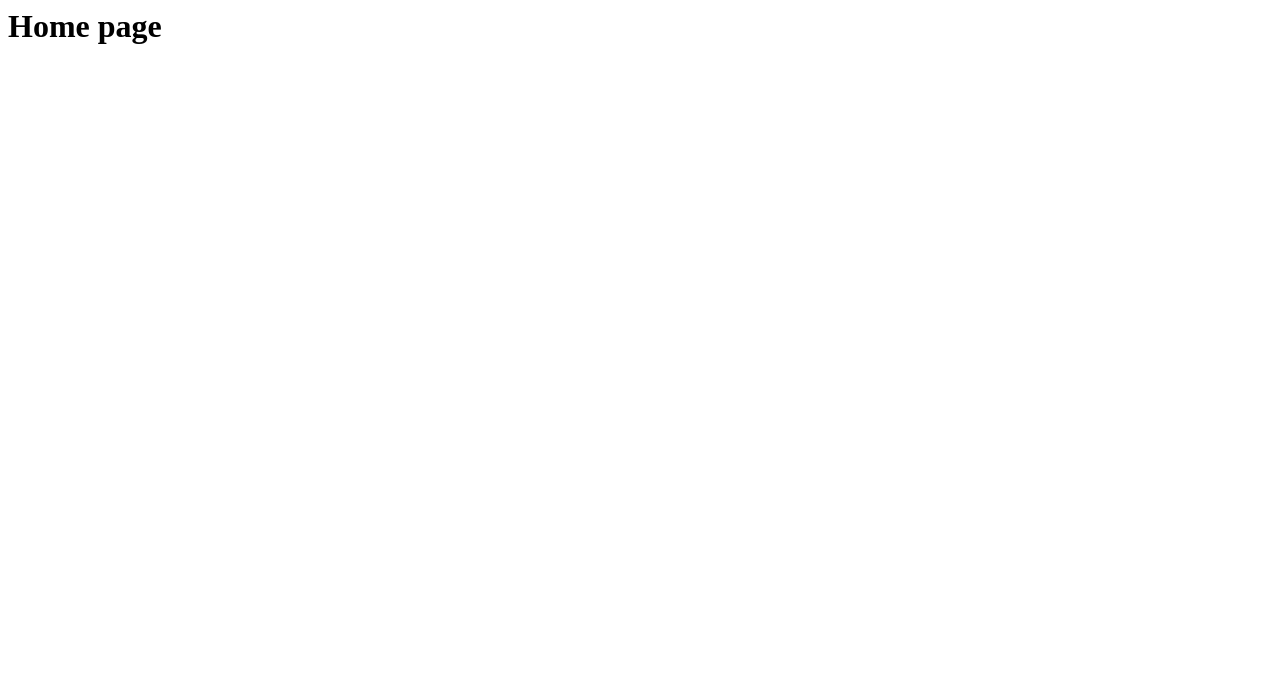
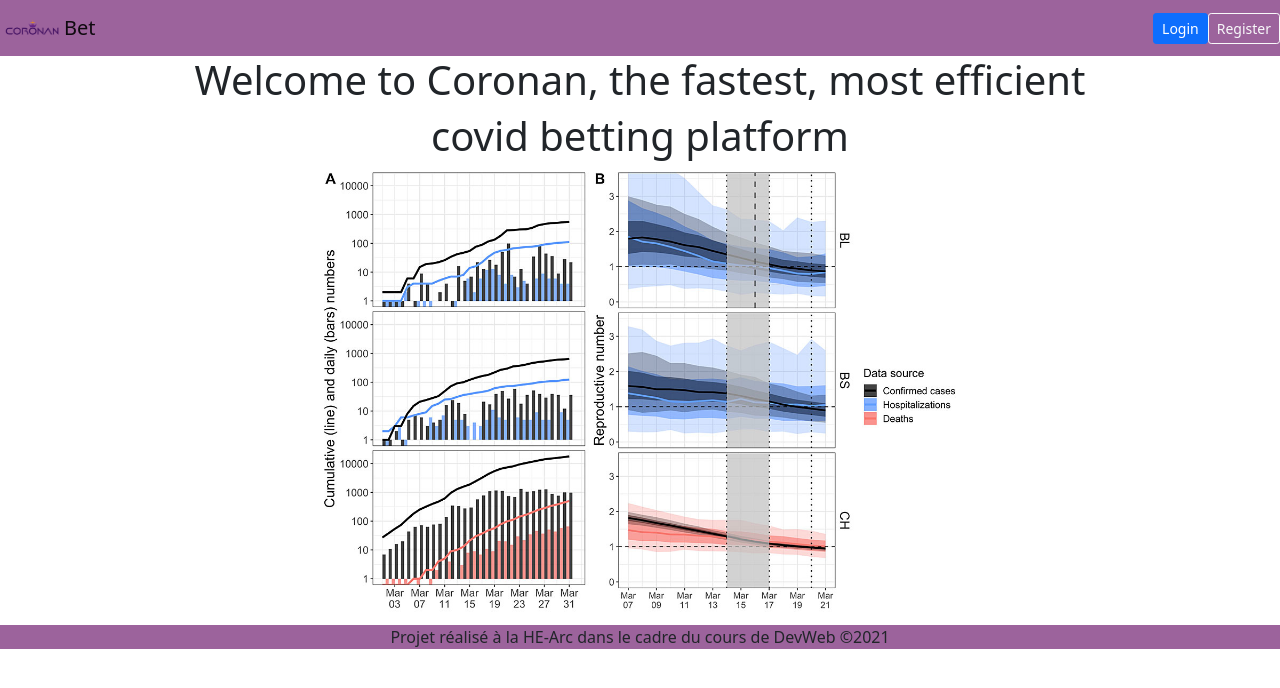
Before and after one commit to HE-Arc/Coronan, a Django app: page / in a window 1280 px wide. Before the commit the part shown is almost empty. Shown: the top 688 px of the page. Run offline with Django 3.2, Linux system fonts and the light colour scheme; grey boxes labelled with a size stand in for pictures from a placeholder-image service; some libraries are stand-ins or nearby versions.

Commit message:
Ajout du header, footer et de la view Home

```diff
--- /dev/null
+++ b/coronanapp/templates/footer.html
@@ -0,0 +1,3 @@
+<footer style="background-color: rgb(156, 99, 156);">
+    <center>Projet réalisé à la HE-Arc dans le cadre du cours de DevWeb &copy;2021</center>
+</footer>
--- /dev/null
+++ b/coronanapp/templates/header.html
@@ -0,0 +1,30 @@
+<header>
+
+    <nav class="navbar navbar-expand-lg navbar-light" style="background-color: rgb(156, 99, 156);">
+        {% load static %}
+        <img src=" {% static 'coronanapp/images/coronan.png' %}" alt="My image" width="5%" height="5%">
+        <div class="d-flex flex-grow-1">
+            <span class="w-100 d-lg-none d-block">
+                <!-- hidden spacer to center brand on mobile -->
+            </span>
+            <a class="navbar-brand d-none d-lg-inline-block" href="#"> Bet </a>
+            <a class="navbar-brand-two mx-auto d-lg-none d-inline-block" href="#">
+                <img src="//placehold.it/40?text=LOGO" alt="logo">
+            </a>
+            <div class="w-100 text-right">
+                <button class="navbar-toggler" type="button" data-toggle="collapse" data-target="#myNavbar">
+                    <span class="navbar-toggler-icon"></span>
+                </button>
+            </div>
+        </div>
+        <div class="collapse navbar-collapse flex-grow-1 text-right" id="myNavbar">
+            <ul class="navbar-nav ms-auto flex-nowrap">
+                <li class="nav-item">
+                    <button type="button" class="btn btn-primary btn-sm">Login</button>
+                <li class="nav-item">
+                    <button type="button" class="btn btn-outline-light btn-sm">Register</button>
+                </li>
+            </ul>
+        </div>
+    </nav>
+</header>
--- a/coronanapp/templates/home.html
+++ b/coronanapp/templates/home.html
@@ -1 +1,31 @@
-<h1>Home page</h1>
+<!DOCTYPE html>
+<html lang="en">
+
+<head>
+    <meta charset="UTF-8">
+    <meta http-equiv="X-UA-Compatible" content="IE=edge">
+    <meta name="viewport" content="width=device-width, initial-scale=1.0">
+
+
+    <link href="https://cdn.jsdelivr.net/npm/bootstrap@5.0.0-beta2/dist/css/bootstrap.min.css" rel="stylesheet"
+        integrity="sha384-BmbxuPwQa2lc/FVzBcNJ7UAyJxM6wuqIj61tLrc4wSX0szH/Ev+nYRRuWlolflfl" crossorigin="anonymous">
+
+    <title>Home</title>
+</head>
+
+<body>
+    {% include "header.html" %}
+
+    <div style="margin: auto; width: 100%; text-align: center;">
+        <h1>Welcome to Coronan, the fastest, most efficient<br></h1>
+        <h1>covid betting platform</h1>
+    </div>
+    {% load static %}
+    <img src="{% static 'coronanapp/images/placeholdergraph.jpg' %}" alt="My image" width="50%" height="50%"
+        style="display: block; margin-left: auto; margin-right: auto;">
+
+
+    {% include "footer.html" %}
+</body>
+
+</html>
```
Also changed, not shown: coronanapp/static/coronanapp/images/coronan.png (added), coronanapp/static/coronanapp/images/logo.png (added), coronanapp/static/coronanapp/images/placeholdergraph.jpg (added), db.sqlite3 (added).
